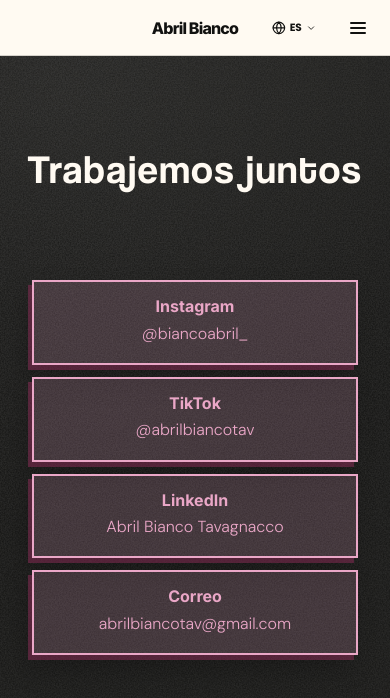
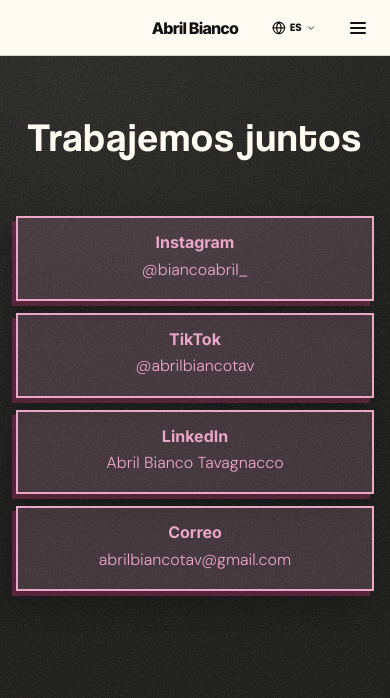
Before and after one commit to lucasperazzi/abril-portfolio, a React (Vite) app: page /contact in a window 390 px wide. Shown: the top 698 px of the page. Built offline with nearby package versions, Linux system fonts and the light colour scheme.

Commit message:
Fix reel video preview on mobile and align reel width with grid

```diff
--- a/src/components/ReelHeroVideo.css
+++ b/src/components/ReelHeroVideo.css
@@ -3,13 +3,14 @@
 .reel-hero {
   position: relative;
   width: 100%;
-  max-width: 95vw;
-  margin: 3rem auto 0;
+  max-width: min(95vw, calc(1400px - 4rem));
+  margin: 3rem auto 0.75rem;
   cursor: pointer;
   overflow: hidden;
   background: var(--site-bg);
   border: 1px solid var(--site-border);
   transition: border-color 0.3s ease;
+  box-sizing: border-box;
 }
 
 .reel-hero:hover {
@@ -226,11 +227,10 @@
 /* Mobile Responsive */
 @media (max-width: 768px) {
   .reel-hero {
+    width: 100%;
     max-width: 90vw;
-    width: 90vw;
-    margin: 3rem auto 0;
-    border-left: 1px solid var(--site-border);
-    border-right: 1px solid var(--site-border);
+    margin: 3rem auto 0.75rem;
+    border: none;
   }
 
   .reel-hero__play-icon {
@@ -253,16 +253,3 @@
     max-width: 100%;
   }
 }
-
-/* Desktop - wider video */
-@media (min-width: 1024px) {
-  .reel-hero {
-    max-width: 88vw;
-  }
-}
-
-@media (min-width: 1440px) {
-  .reel-hero {
-    max-width: 1400px;
-  }
-}
--- a/src/components/ReelHeroVideo.jsx
+++ b/src/components/ReelHeroVideo.jsx
@@ -91,7 +91,7 @@
           onContextMenu={onContextMenu}
           style={{ pointerEvents: 'none' }}
         >
-          {shouldPlay && <source src={previewSrc} type="video/mp4" />}
+          <source src={previewSrc} type="video/mp4" />
         </video>
         {title && (
           <div className="reel-hero__title-container">
--- a/src/pages/Actress.css
+++ b/src/pages/Actress.css
@@ -19,9 +19,9 @@
   z-index: 1;
 }
 
-.page-header {
+.actress-page .page-header {
   text-align: center;
-  padding: 4rem 1rem 1rem;
+  padding: 4rem 1rem 0;
 }
 
 .actress-page .page-title {
@@ -71,8 +71,11 @@
   font-family: 'Poppins', sans-serif;
 }
 
-.page-content {
-  padding: 1.5rem 2rem 2rem;
+.actress-page .page-content {
+  padding-top: 0.75rem;
+  padding-right: 1.5rem;
+  padding-bottom: 2rem;
+  padding-left: 1.5rem;
   max-width: 1400px;
   margin: 0 auto;
 }
@@ -423,16 +426,14 @@
     line-height: 1.1;
   }
 
-
-
   .actress-reel-button {
     padding: 0.875rem 2rem;
     font-size: 1rem;
     margin-bottom: 2rem;
   }
 
-  .page-header {
-    padding: 2rem 1rem 1.5rem;
+  .actress-page .page-header {
+    padding: 2rem 1rem 0;
   }
 
   .page-description {
@@ -442,10 +443,6 @@
 
   .content-gallery {
     padding: 0;
-  }
-
-  .page-content {
-    padding: 1rem 1rem 2rem;
   }
 
   .media-item-label {
--- a/src/pages/Contact.css
+++ b/src/pages/Contact.css
@@ -6,12 +6,12 @@
   z-index: 1;
 }
 
-.page-header {
+.contact-page .page-header {
   text-align: center;
   padding: 4rem 1rem 2rem;
 }
 
-.page-title {
+.contact-page .page-title {
   font-size: 4rem;
   font-weight: normal;
   color: var(--site-text);
@@ -21,7 +21,7 @@
   line-height: 1.2;
 }
 
-.page-description {
+.contact-page .page-description {
   font-size: 1.1rem;
   line-height: 1.8;
   color: var(--site-text);
@@ -31,8 +31,7 @@
   font-family: 'Poppins', sans-serif;
 }
 
-.page-content {
-  padding: 2rem 1rem;
+.contact-page .page-content {
   max-width: 1400px;
   margin: 0 auto;
 }
@@ -146,7 +145,11 @@
     letter-spacing: 0.1rem;
   }
 
-  .page-description {
+  .contact-page .page-header {
+    padding: 2rem 1rem 2rem;
+  }
+
+  .contact-page .page-description {
     font-size: 1rem;
   }
 
--- a/src/pages/Content.css
+++ b/src/pages/Content.css
@@ -6,7 +6,7 @@
   z-index: 1;
 }
 
-.page-header {
+.content-page .page-header {
   text-align: center;
   padding: 4rem 1rem 2rem;
 }
@@ -31,8 +31,11 @@
   font-family: 'Poppins', sans-serif;
 }
 
-.page-content {
-  padding: 2rem 1rem;
+.content-page .page-content {
+  padding-top: 0.75rem;
+  padding-right: 1rem;
+  padding-bottom: 2rem;
+  padding-left: 1rem;
   max-width: 1400px;
   margin: 0 auto;
 }
@@ -371,7 +374,11 @@
     line-height: 1.1;
   }
 
-  .page-description {
+  .content-page .page-header {
+    padding: 2rem 1rem 2rem;
+  }
+
+  .content-page .page-description {
     font-size: 1rem;
   }
 
--- a/src/pages/Page.css
+++ b/src/pages/Page.css
@@ -29,7 +29,10 @@
 }
 
 .page-content {
-  padding: 2rem 1rem;
+  padding-top: 0.75rem;
+  padding-right: 1rem;
+  padding-bottom: 2rem;
+  padding-left: 1rem;
   max-width: 1400px;
   margin: 0 auto;
 }
```
